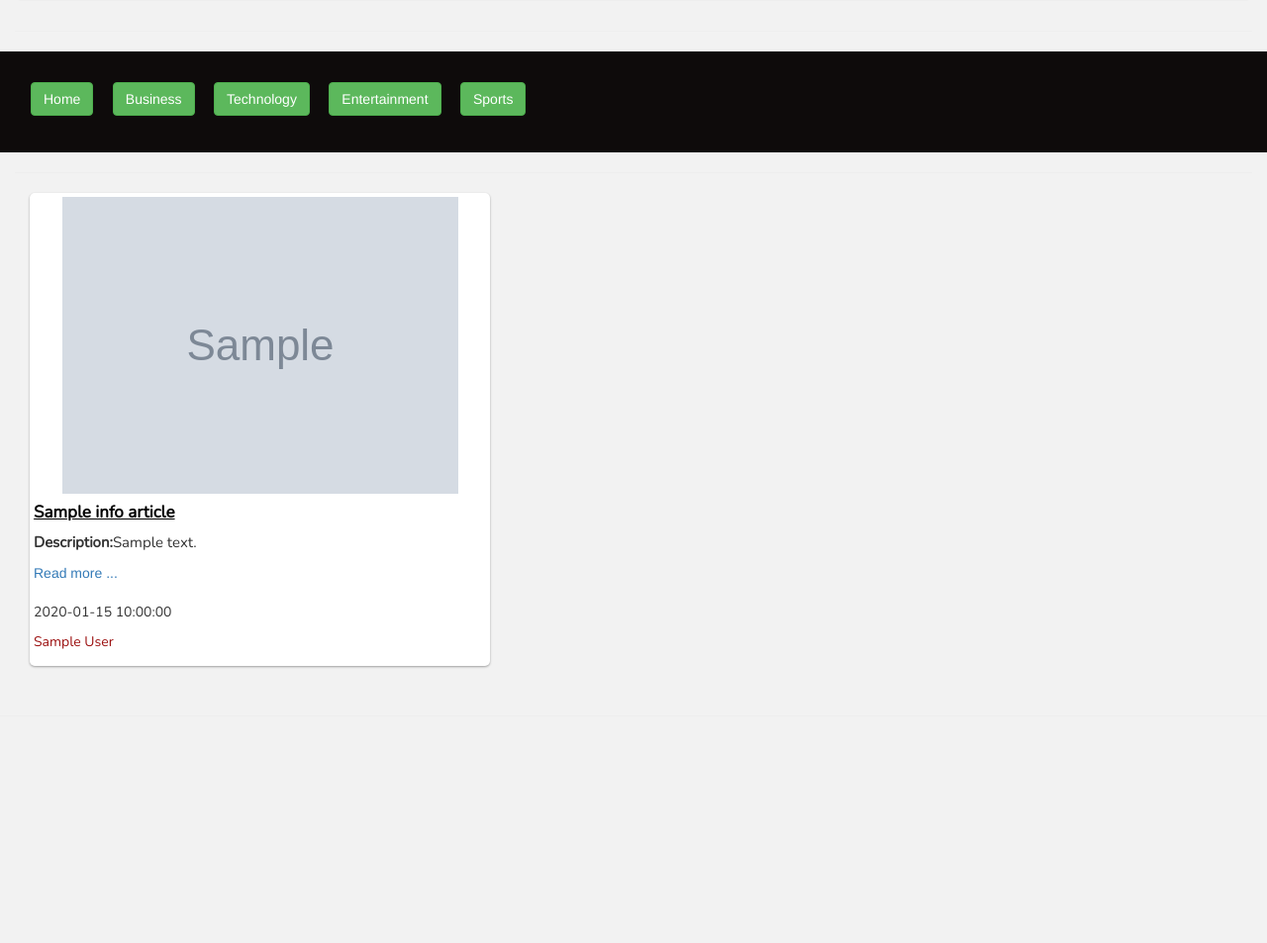
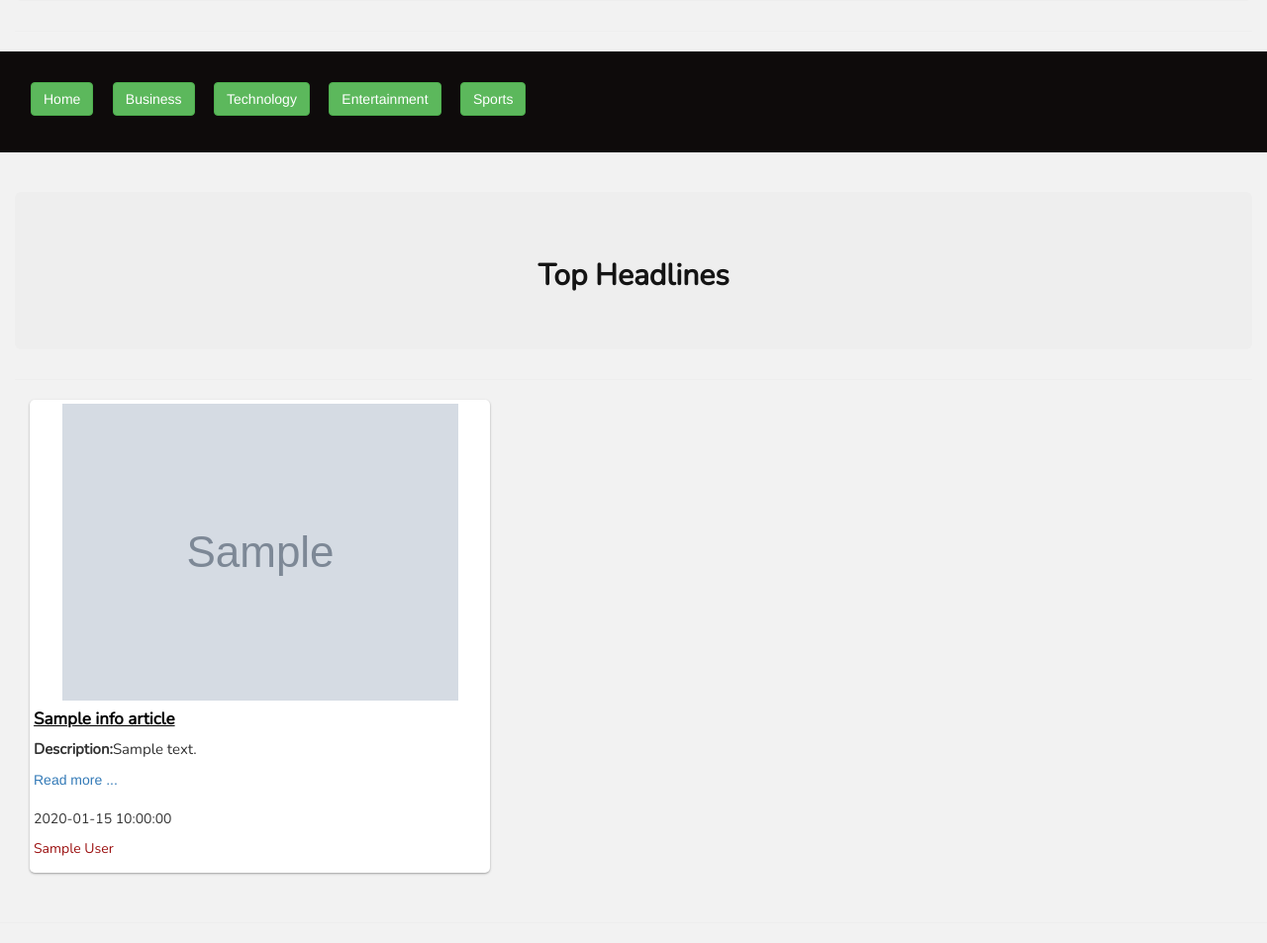
Before and after one commit to Gift-Lumumba/News-Highlight, a Flask app: template app/templates/index.html in a window 1280 px wide. Shown: the part 194-1147 px from the top of the page at 99% size. Before the commit the page ends 869 px from the top, so only its background shows below. Run offline with Flask 2, Linux system fonts and the light colour scheme; the template is opened without the code that fills it: most values are stand-ins (such as "Sample title", 1, 10 or a date in 2020); grey boxes marked "Sample" are stand-in pictures; some libraries are stand-ins or nearby versions.

Commit message:
made changes to templates and views.py

```diff
--- a/app/main/views.py
+++ b/app/main/views.py
@@ -11,7 +11,7 @@ def index():
   '''
 
   #Getting articles sources
-  headlines_articles = get_headlines('cnn')
+  headlines_articles = get_headlines('bbc-news')
   print(headlines_articles)
   technology_articles = get_sources('technology')
   business_articles = get_sources('business')
@@ -19,7 +19,7 @@ def index():
   sports_articles = get_sources('sports')
   entertainment_articles = get_sources('entertainment')
   title = 'Home - Welcome to The Most Amazing News Highlight Website'
-  return render_template('index.html', title = title, cnn = headlines_articles,technology = technology_articles,business = business_articles, health = health_articles, sports = sports_articles,entertainment = entertainment_articles)
+  return render_template('index.html', title = title, bbc_news = headlines_articles,technology = technology_articles,business = business_articles, health = health_articles, sports = sports_articles,entertainment = entertainment_articles)
 
 @main.route('/article/<id>')
 def article(id):
--- a/app/templates/article.html
+++ b/app/templates/article.html
@@ -13,7 +13,7 @@
     <!-- Content Body -->
     <div class="row">
       {% for info_article in info %}
-      <div class="col-md-4">
+      <div class="col-sm-4">
         <div class="thumbnail">
           <img class="card-img-top" src={{info_article.urlToImage}} alt="Card image cap">
           <div class="card-body">
--- a/app/templates/index.html
+++ b/app/templates/index.html
@@ -47,6 +47,11 @@
                 </nav>
 
             </div>
+            <br>
+            <br>
+            <div class="jumbotron">
+                <h3 class="top"><b>Top Headlines</b></h3>
+            </div>
             <div class="navbar-content">
                 <div id="business" class="collapse">
                     <ul>
@@ -73,8 +78,8 @@
         <div class="container-fluid">
             <!-- Content Body -->
             <div class="row">
-                {% for info_article in cnn %}
-                <div class="col-md-4">
+                {% for info_article in bbc_news %}
+                <div class="col-sm-4">
                     <div class="thumbnail">
                         <img class="card-img-top" src={{info_article.urlToImage}} alt="Card image cap">
                         <div class="card-body">
@@ -108,6 +113,11 @@
         .jumbotron{
             text-align: center;
             font-family: 'Nunito', sans-serif;
+        }
+        .top{
+            font-family: 'Nunito', sans-serif;
+            font-size: 30px;
+            color: rgb(20, 20, 20);
         }
         .head{
             font-family: 'Nunito', sans-serif;
```
